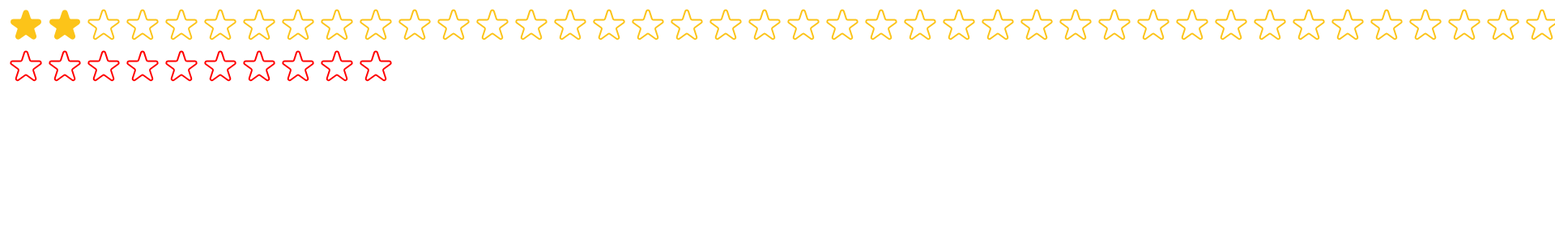
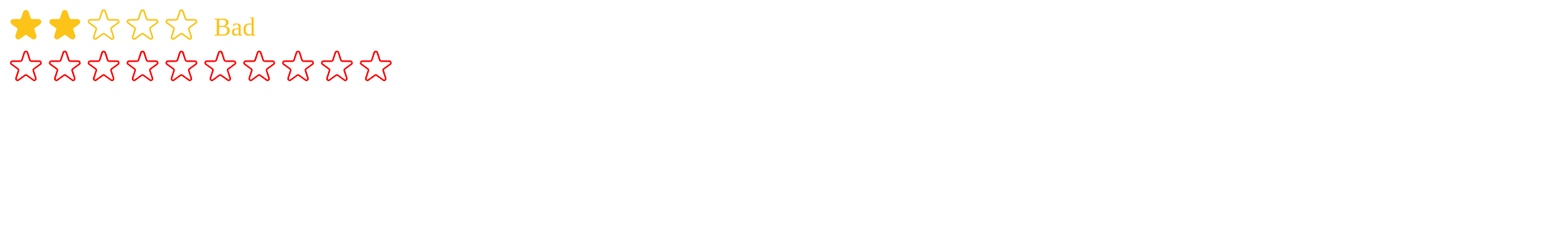
Before and after one commit to amanRT/UsePopcorn-MoviesApp, a React (Create React App) app: page / in a window 1280 px wide. Shown: the top 300 px of the page at 81% size, 1920 px wide, since content can reach past the window. Built offline with nearby package versions, Linux system fonts and the light colour scheme.

Commit message:
Structure Code

```diff
--- a/src/index.js
+++ b/src/index.js
@@ -9,7 +9,7 @@ root.render(
   <React.StrictMode>
     {/* <App /> */}
     <StarRating
-      maxRating={"55 "}
+      maxRating={5}
       messages={["Terrible", "Bad", "Okay", "Good", "Amazing"]}
       defaultRating={2}
     />
```
